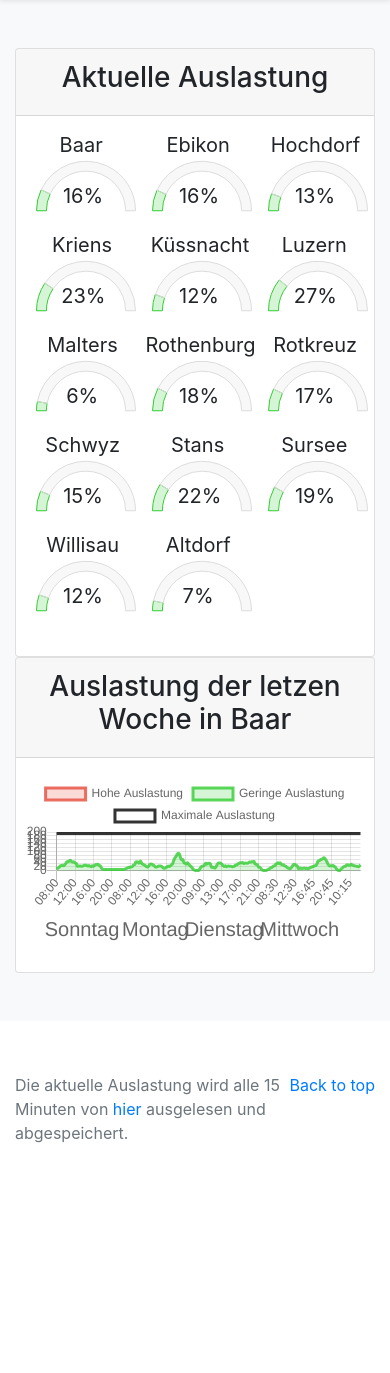
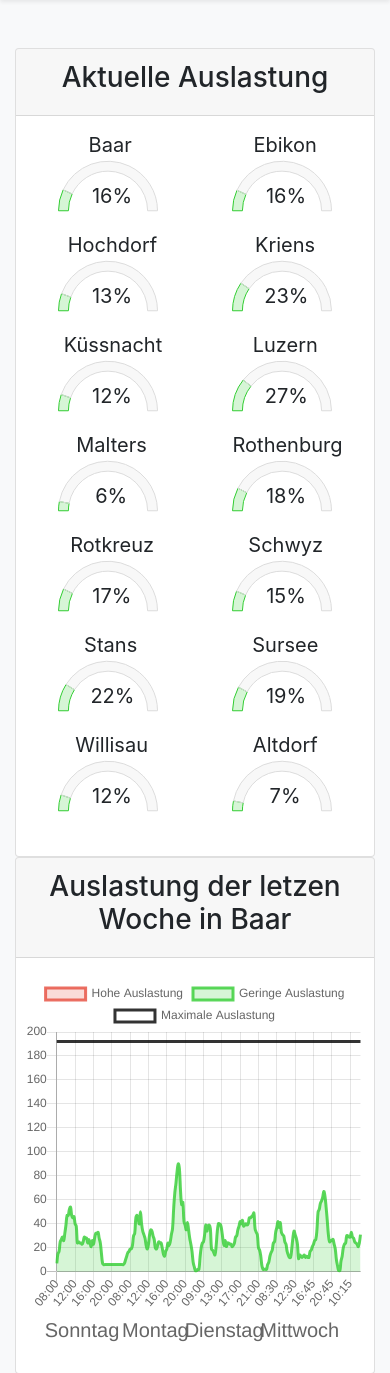
Before and after one commit to PatrickStaehli/one_fitness_occupancy, a Flask app: page /one_occupancy in a window 390 px wide. Shown: the part 96-1469 px from the top of the page. Before the commit the page ends 1239 px from the top, so only its background shows below. Run offline with Flask 2, Linux system fonts and the light colour scheme; data comes from the database, SQL or seed files in the repository; some libraries are stand-ins or nearby versions.

Commit message:
Changed xs size of dougnut plots

```diff
--- a/webapp/main.py
+++ b/webapp/main.py
@@ -66,7 +66,6 @@ def api_one_occupancy():
         # Request only the last day  %H:%M:%S
         ts = datetime.date.today() - datetime.timedelta(days=4)
         start_time = ts.strftime("%Y-%m-%d")
-        print(start_time)
         centre_occupancy = query_data(path_to_database, "SELECT * FROM occupancy WHERE centre_id = " + str(centre_id) + " AND timestamp >= '" + start_time + "' AND maxVisitors > 0 ORDER BY id") # Returns (id, centre_id, currentVisitors, maxVisitors, timestamp)
 
         # Extract the history of the actual occupancy
--- a/webapp/templates/one_occupancy.html
+++ b/webapp/templates/one_occupancy.html
@@ -16,7 +16,7 @@
 		<div class="row">
 			<!-- Create a Doughnut Chart for each centre -->
 			{%for i in range(len)%}
-			    <div class=" col-md-2 col-sm-3 col-4">
+			    <div class=" col-md-2 col-sm-3 col-6">
 					<div class="outer">
 
 						<p class="location">
@@ -46,7 +46,7 @@
 	  </div>
 	  <div class="card-body">
 		<div class="row">
-        	<canvas id="centre_history_occupancy_linechart" height="40vh" width="80vw"></canvas>
+        	<canvas id="centre_history_occupancy_linechart" style="position: relative; height:40vh; width:80vw"></canvas>
 		</div>
 	  </div>
 	</div>
```
